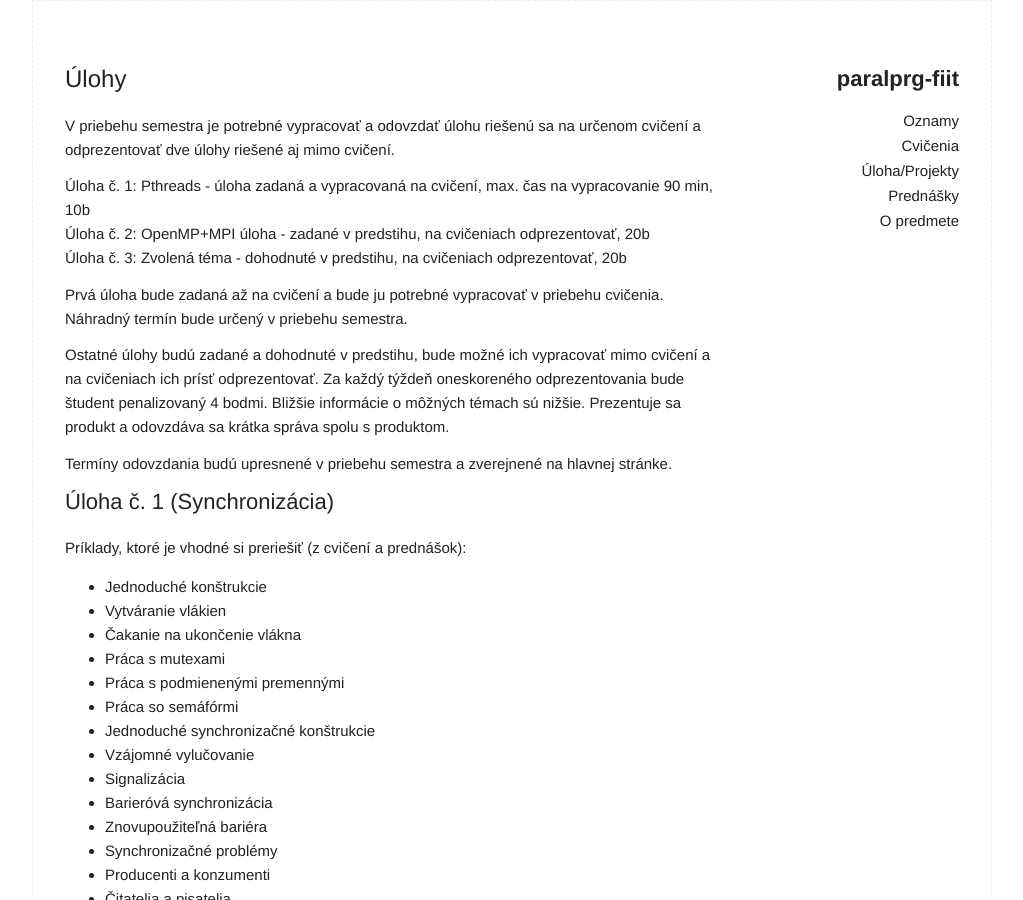
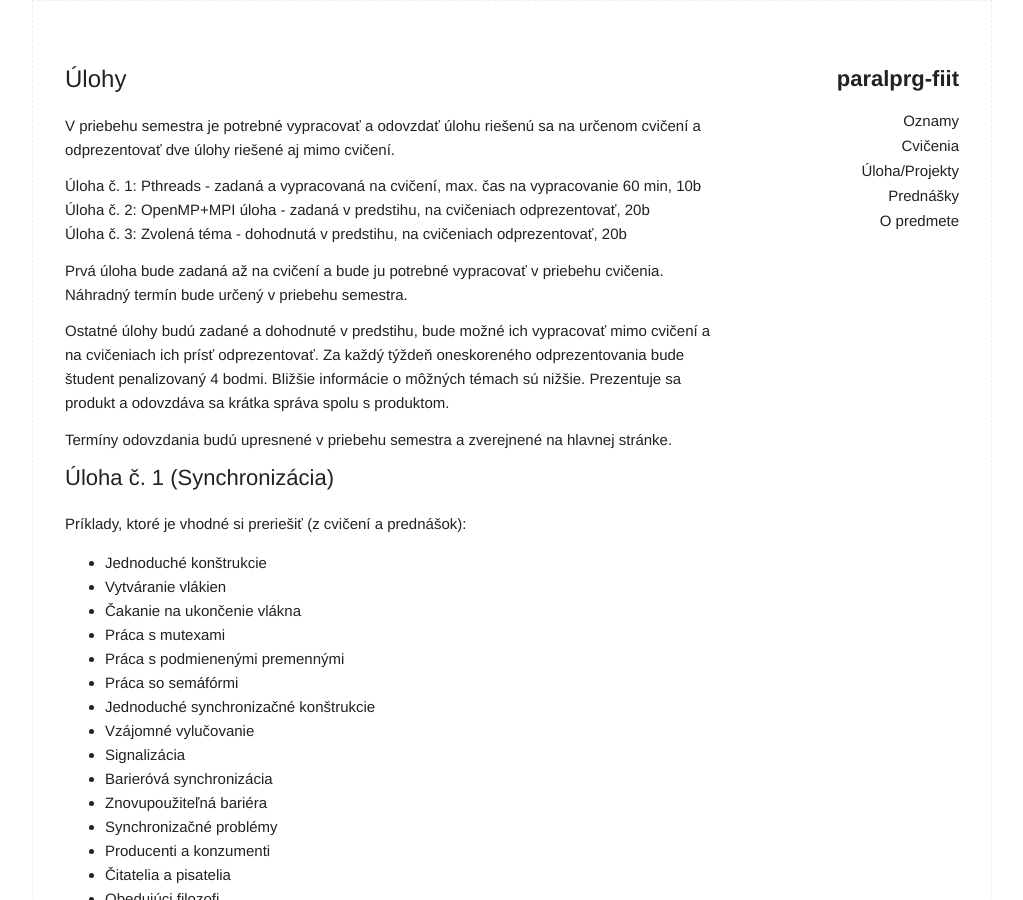
Before and after one commit to MichalCernansky/paralprg-fiit, a Jekyll site: the page built from assignments.md, in a window 1280 px wide and 900 px high. Shown: the whole window, without its empty margins (128-1151 px from the left). Built offline with Jekyll 4.4.1, drawn with Linux system fonts in a browser that asks for light colours.

Commit message:
Project info

```diff
--- a/assignments.md
+++ b/assignments.md
@@ -5,9 +5,9 @@ title: Úlohy
 
 V priebehu semestra je potrebné vypracovať a odovzdať úlohu riešenú sa na určenom cvičení a odprezentovať dve úlohy riešené aj mimo cvičení.
 
-Úloha č. 1: Pthreads - úloha zadaná a vypracovaná na cvičení, max. čas na vypracovanie 90 min, 10b
-Úloha č. 2: OpenMP+MPI úloha - zadané v predstihu, na cvičeniach odprezentovať, 20b
-Úloha č. 3: Zvolená téma - dohodnuté v predstihu, na cvičeniach odprezentovať, 20b
+Úloha č. 1: Pthreads - zadaná a vypracovaná na cvičení, max. čas na vypracovanie 60 min, 10b
+Úloha č. 2: OpenMP+MPI úloha - zadaná v predstihu, na cvičeniach odprezentovať, 20b
+Úloha č. 3: Zvolená téma - dohodnutá v predstihu, na cvičeniach odprezentovať, 20b
 
 Prvá úloha bude zadaná až na cvičení a bude ju potrebné vypracovať v priebehu cvičenia. Náhradný termín bude určený v priebehu semestra.
 
```
